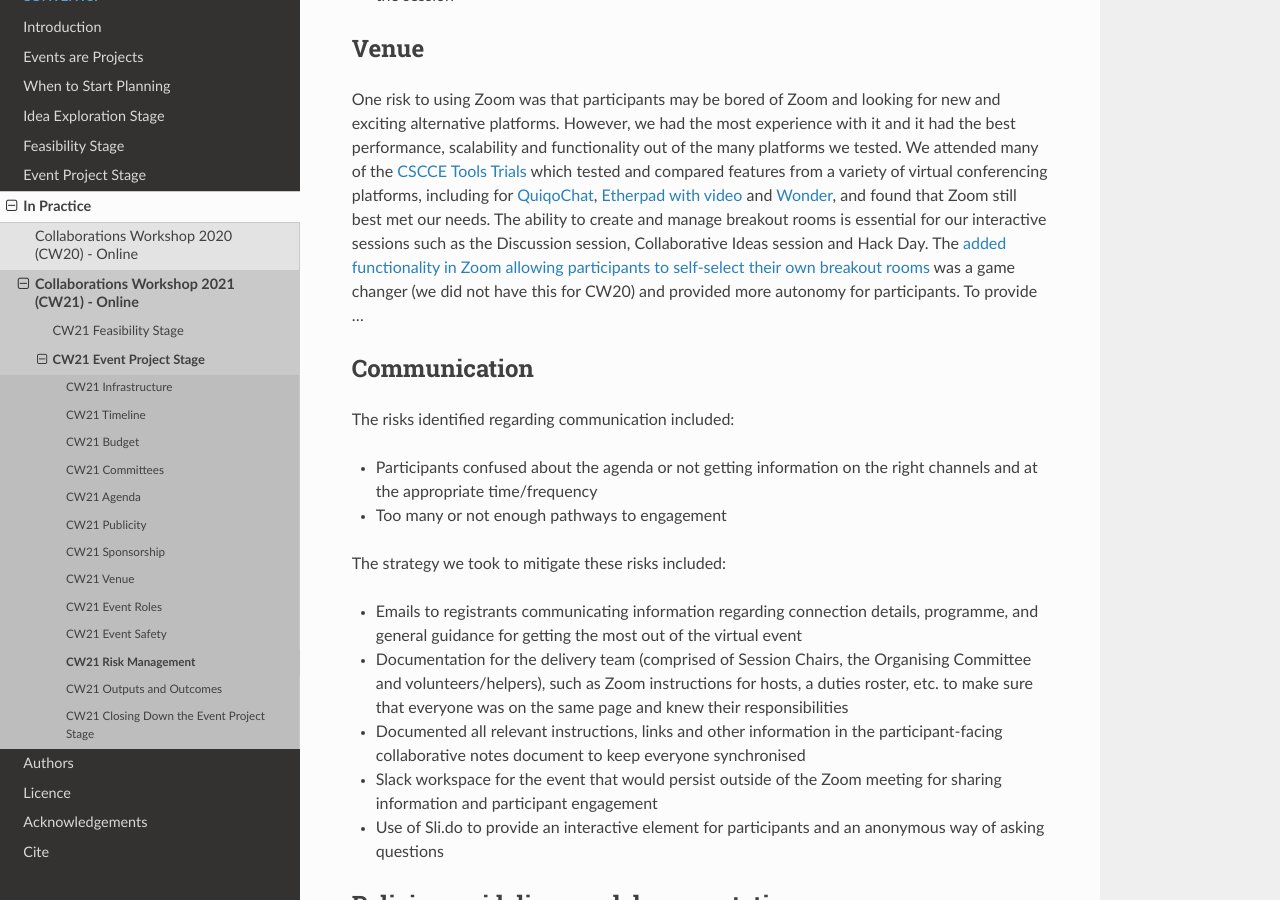
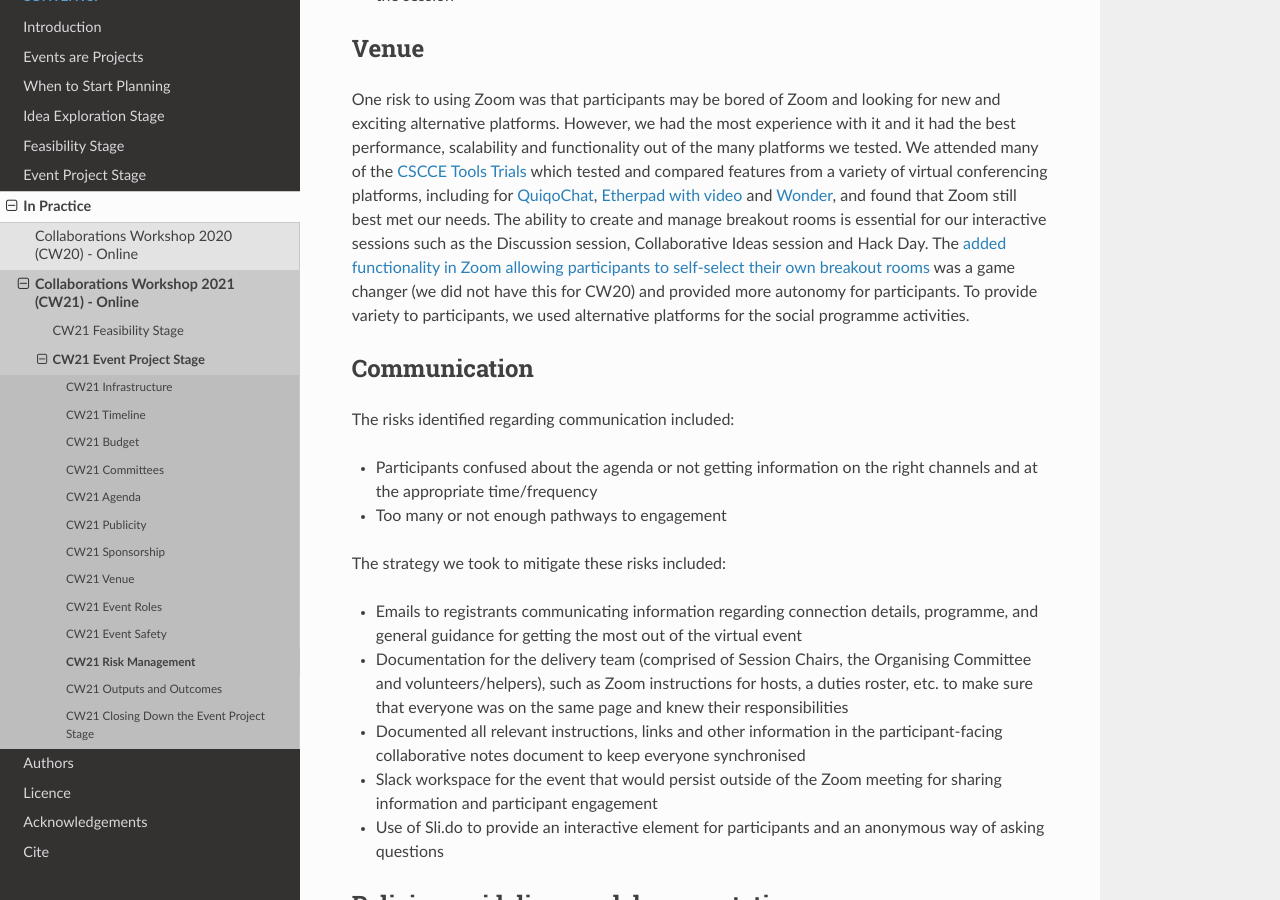
Before and after one commit to softwaresaved/event-organisation-guide, a Sphinx documentation site: the page built from docs/eog/eog-in-practice/cw21/event-project-stage/eps-risk-management.rst, in a window 1280 px wide and 900 px high, scrolled down 4622 px. Built offline with Sphinx 7.4.7 and the Read the Docs theme 2.0.0, drawn with Linux system fonts in a browser that asks for light colours.

Commit message:
fix typos in eps risk management 2

```diff
--- a/docs/eog/eog-in-practice/cw21/event-project-stage/eps-risk-management.rst
+++ b/docs/eog/eog-in-practice/cw21/event-project-stage/eps-risk-management.rst
@@ -142,7 +142,7 @@ However, we had the most experience with it and it had the best performance, sca
 We attended many of the `CSCCE Tools Trials <https://www.cscce.org/category/cscce-cop/tools-trials/>`_ which tested and compared features from a variety of virtual conferencing platforms, including for `QuiqoChat <https://qiqochat.com/about>`_, `Etherpad with video <https://video.etherpad.com/>`_ and `Wonder <https://www.wonder.me/>`_, and found that Zoom still best met our needs.
 The ability to create and manage breakout rooms is essential for our interactive sessions such as the Discussion session, Collaborative Ideas session and Hack Day.
 The `added functionality in Zoom allowing participants to self-select their own breakout rooms <https://blog.zoom.us/using-zoom-breakout-rooms/>`_ was a game changer (we did not have this for CW20) and provided more autonomy for participants.
-To provide ...
+To provide variety to participants, we used alternative platforms for the social programme activities.
 
 
 Communication
```
